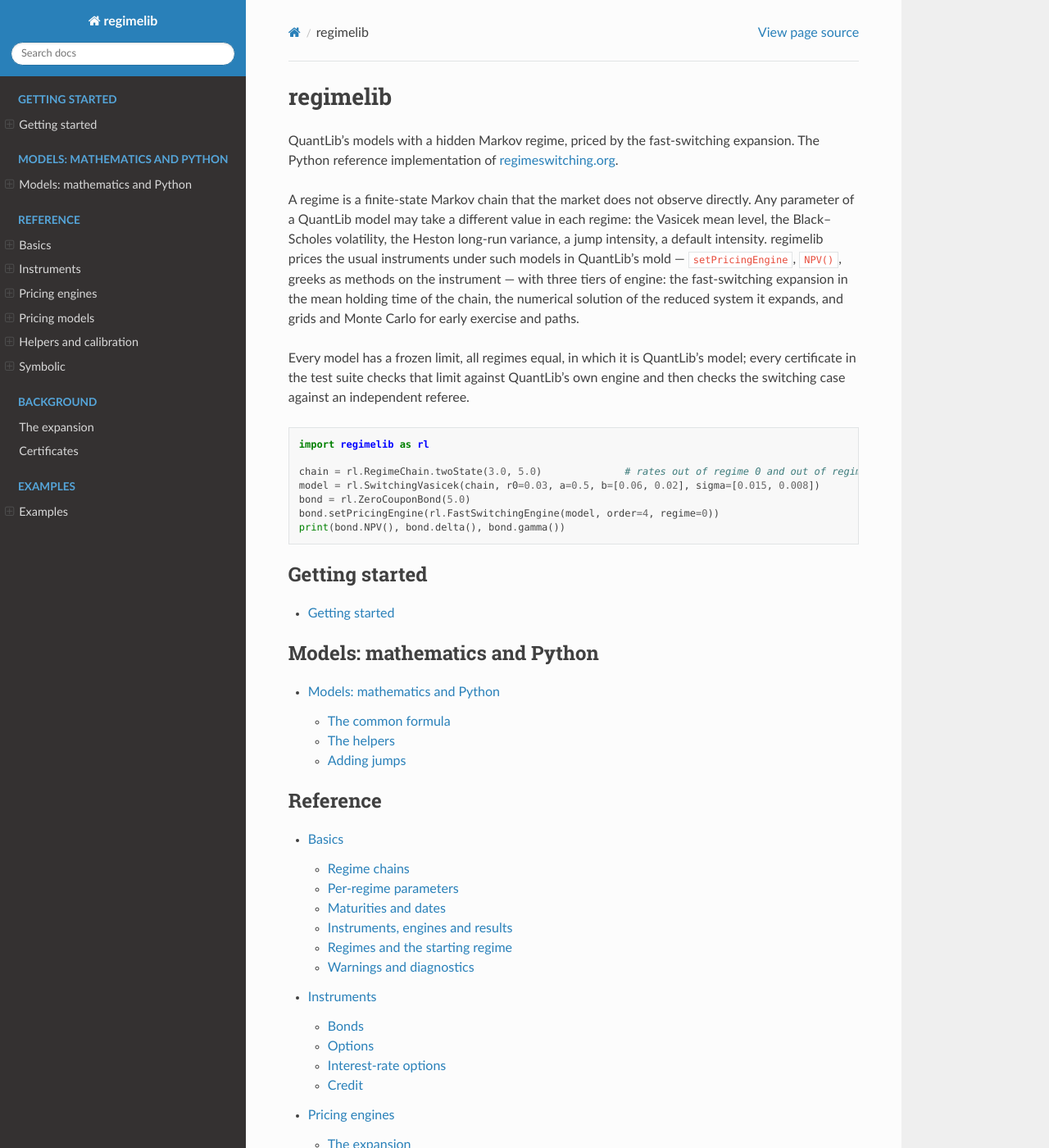
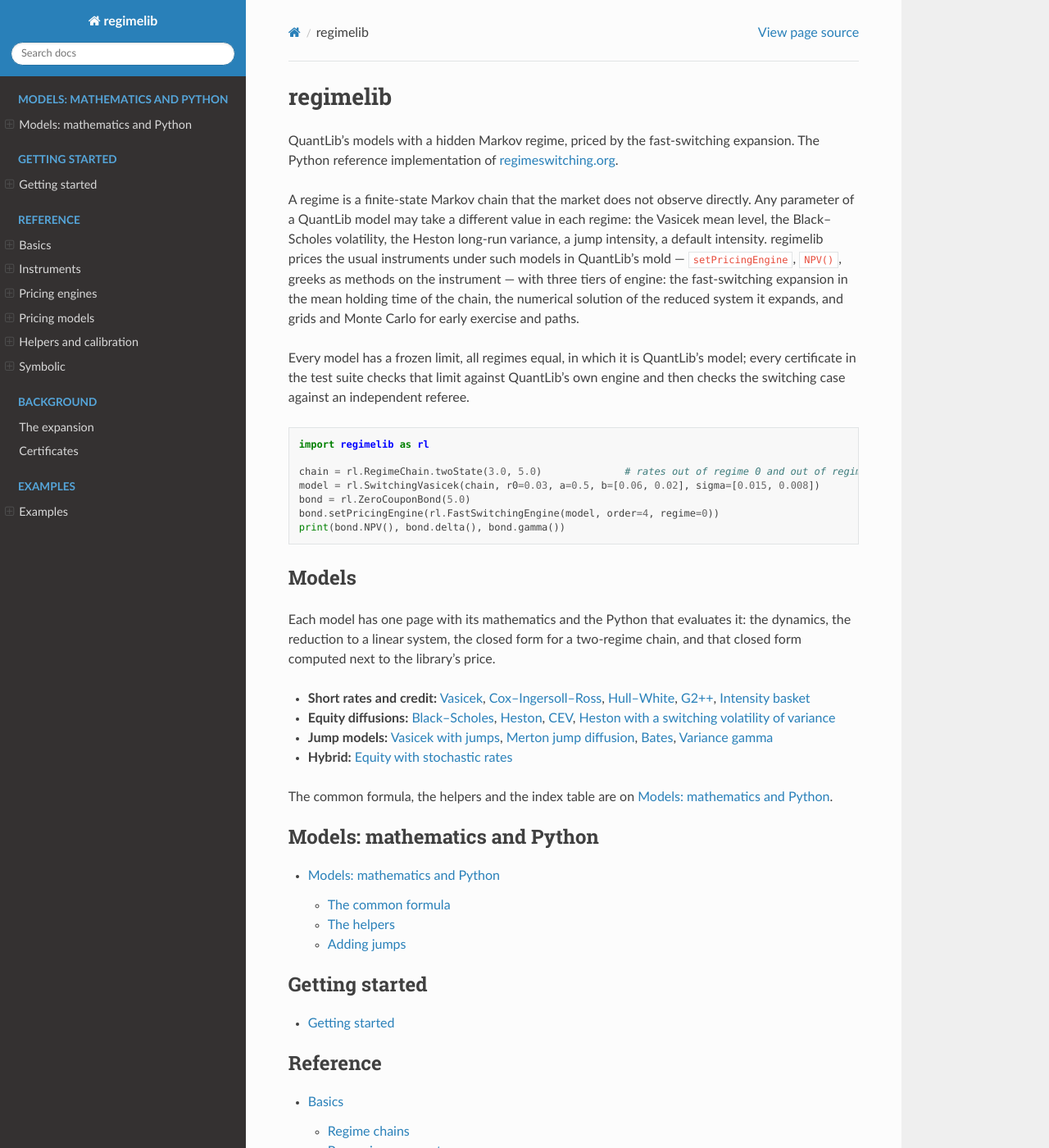
Before and after one commit to microprediction/regimelib, a Sphinx documentation site: the page built from docs/index.rst, in a window 1280 px wide and 1400 px high. Shown: the whole window at 82% size. Built offline with Sphinx 7.4.7 and the Read the Docs theme 3.1.0, drawn with Linux system fonts in a browser that asks for light colours.

Commit message:
Docs: build on every pull request and publish from main to GitHub Pages; models on the landing page
Co-Authored-By: Claude Opus 5.5 <noreply@anthropic.com>

```diff
--- a/docs/conf.py
+++ b/docs/conf.py
@@ -8,7 +8,7 @@ extensions = ["sphinx.ext.autodoc", "sphinx.ext.mathjax", "sphinx.ext.viewcode"]
 html_theme = "sphinx_rtd_theme"
 html_theme_options = {"navigation_depth": 3, "collapse_navigation": False}
 html_title = "regimelib documentation"
-html_static_path = ["_static"]
+html_static_path = []
 highlight_language = "python"
 templates_path = []
 exclude_patterns = ["_build"]
--- a/docs/index.rst
+++ b/docs/index.rst
@@ -25,17 +25,33 @@ referee.
     bond.setPricingEngine(rl.FastSwitchingEngine(model, order=4, regime=0))
     print(bond.NPV(), bond.delta(), bond.gamma())
 
-.. toctree::
-   :maxdepth: 1
-   :caption: Getting started
+Models
+------
 
-   getting_started
+Each model has one page with its mathematics and the Python that evaluates it: the dynamics, the reduction to a
+linear system, the closed form for a two-regime chain, and that closed form computed next to the library's price.
+
+- **Short rates and credit:** :doc:`models/vasicek`, :doc:`models/cir`, :doc:`models/hull_white`, :doc:`models/g2`,
+  :doc:`models/intensity_basket`
+- **Equity diffusions:** :doc:`models/black_scholes`, :doc:`models/heston`, :doc:`models/cev`,
+  :doc:`models/heston_vol_of_vol`
+- **Jump models:** :doc:`models/vasicek_jumps`, :doc:`models/merton`, :doc:`models/bates`,
+  :doc:`models/variance_gamma`
+- **Hybrid:** :doc:`models/equity_rates`
+
+The common formula, the helpers and the index table are on :doc:`models/index`.
 
 .. toctree::
    :maxdepth: 2
    :caption: Models: mathematics and Python
 
    models/index
+
+.. toctree::
+   :maxdepth: 1
+   :caption: Getting started
+
+   getting_started
 
 .. toctree::
    :maxdepth: 2
--- a/pyproject.toml
+++ b/pyproject.toml
@@ -24,6 +24,7 @@ Source = "https://github.com/microprediction/regimelib"
 Issues = "https://github.com/microprediction/regimelib/issues"
 [project.optional-dependencies]
 test = ["pytest", "QuantLib"]
+docs = ["sphinx", "sphinx-rtd-theme"]
 [build-system]
 requires = ["setuptools>=61"]
 build-backend = "setuptools.build_meta"
```
Also changed, not shown: 1 other file.
